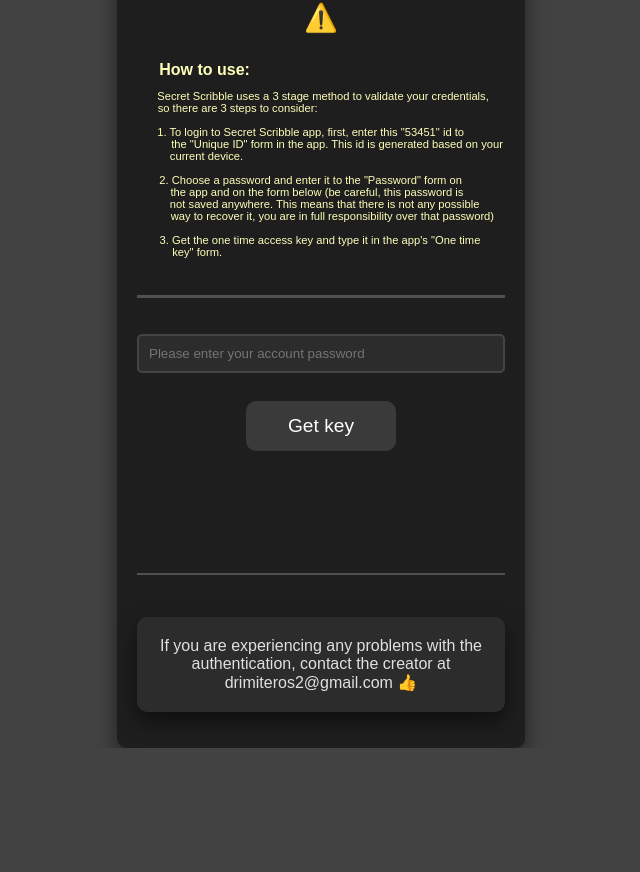
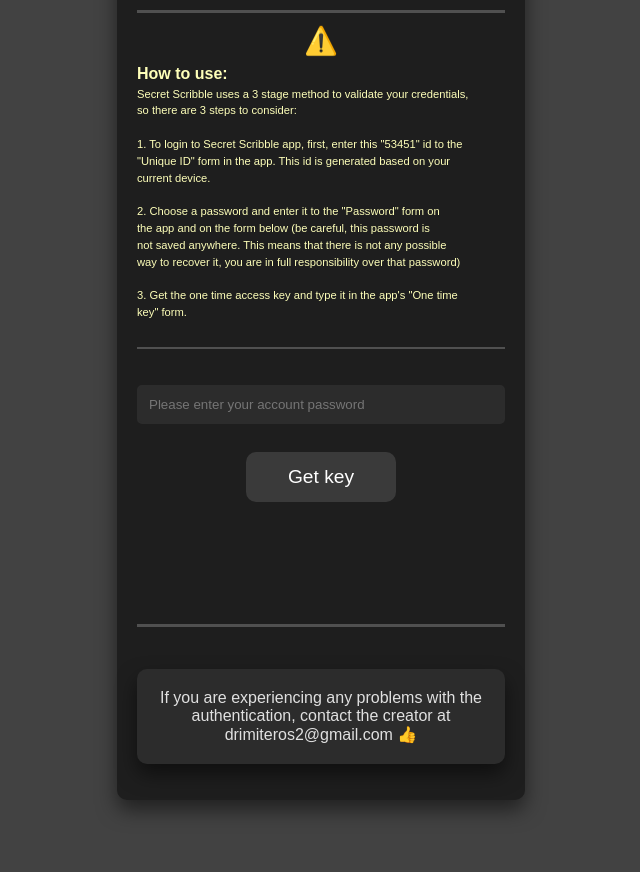
Before and after one commit to Drimiteros/2FA.io, a plain HTML site: page index.html in a window 1280 px wide. Shown: the part 90-962 px from the top of the page, without its empty margins (319-959 px from the left). Before the commit the page ends 838 px from the top, so only its background shows below. Drawn offline with nearby package versions, Linux system fonts and the light colour scheme.

Commit message:
Add files via upload

```diff
--- a/index.html
+++ b/index.html
@@ -8,7 +8,8 @@
     <link rel="stylesheet" href="styles.css">
 </head>
 <body>
-    <br><br>
+    <div class="baseContainer">
+        <br><br><br><br><br><br><br><br><br>
         <div class="container">
             <h1>Secret Scribble 2FA</h1>
             <hr>
@@ -16,18 +17,11 @@
                 <div class="container4">
                     <p>⚠️</p>
                 </div>
-            <p><b>&nbsp;&nbsp;&nbsp;&nbsp;&nbsp;How to use:</b></p>
-            <p>&nbsp;&nbsp;Secret Scribble uses a 3 stage method to validate your credentials,<br>so there are 3 steps to consider:&nbsp;&nbsp;&nbsp;&nbsp;&nbsp;&nbsp;&nbsp;&nbsp;&nbsp;&nbsp;&nbsp;&nbsp;&nbsp;&nbsp;&nbsp;&nbsp;&nbsp;&nbsp;&nbsp;&nbsp;&nbsp;&nbsp;&nbsp;&nbsp;&nbsp;&nbsp;&nbsp;
-                &nbsp;&nbsp;&nbsp;&nbsp;&nbsp;&nbsp;&nbsp;&nbsp;&nbsp;&nbsp;&nbsp;&nbsp;&nbsp;&nbsp;&nbsp;&nbsp;&nbsp;&nbsp;&nbsp;&nbsp;&nbsp;&nbsp;&nbsp;&nbsp;&nbsp;<br><br>1. To login to Secret Scribble app, first, enter this "53451" id to
-                &nbsp;&nbsp;&nbsp;&nbsp;&nbsp;<br>&nbsp;&nbsp;&nbsp;&nbsp;&nbsp;&nbsp;&nbsp;&nbsp;&nbsp;&nbsp;&nbsp;the "Unique ID" form in the app. This id is generated based on your<br>current device.&nbsp;&nbsp;&nbsp;&nbsp;&nbsp;
-                &nbsp;&nbsp;&nbsp;&nbsp;&nbsp;&nbsp;&nbsp;&nbsp;&nbsp;&nbsp;&nbsp;&nbsp;&nbsp;&nbsp;&nbsp;&nbsp;&nbsp;&nbsp;&nbsp;&nbsp;&nbsp;&nbsp;&nbsp;&nbsp;&nbsp;&nbsp;&nbsp;&nbsp;&nbsp;&nbsp;&nbsp;&nbsp;&nbsp;&nbsp;&nbsp;&nbsp;
-                &nbsp;
-                &nbsp;&nbsp;&nbsp;&nbsp;&nbsp;&nbsp;&nbsp;&nbsp;&nbsp;&nbsp;&nbsp;&nbsp;&nbsp;&nbsp;&nbsp;&nbsp;&nbsp;&nbsp;&nbsp;&nbsp;&nbsp;&nbsp;&nbsp;&nbsp;&nbsp;&nbsp;&nbsp;&nbsp;<br><br>2. Choose a password and enter it to the
-                "Password" form on&nbsp;&nbsp;&nbsp;&nbsp;&nbsp;&nbsp;<br> the app and on the form below (be careful, this password is &nbsp;<br>&nbsp;&nbsp;&nbsp;not saved anywhere. This means that there is not any possible<br>&nbsp;
-                &nbsp;&nbsp;&nbsp;&nbsp;&nbsp;&nbsp;way to recover it, you are in full responsibility over that password)<br><br>3. Get the one time access key and type it in the app's "One time<br>&nbsp;key" form.&nbsp;&nbsp;&nbsp;
-                &nbsp;&nbsp;&nbsp;&nbsp;&nbsp;&nbsp;&nbsp;&nbsp;&nbsp;&nbsp;&nbsp;&nbsp;&nbsp;&nbsp;&nbsp;&nbsp;&nbsp;&nbsp;&nbsp;&nbsp;&nbsp;&nbsp;&nbsp;&nbsp;&nbsp;&nbsp;&nbsp;&nbsp;&nbsp;&nbsp;&nbsp;&nbsp;&nbsp;&nbsp;&nbsp;&nbsp;
-                &nbsp;&nbsp;&nbsp;&nbsp;&nbsp;&nbsp;&nbsp;&nbsp;&nbsp;&nbsp;&nbsp;&nbsp;&nbsp;&nbsp;&nbsp;&nbsp;&nbsp;&nbsp;&nbsp;&nbsp;&nbsp;&nbsp;&nbsp;&nbsp;&nbsp;&nbsp;&nbsp;&nbsp;&nbsp;&nbsp;&nbsp;&nbsp;&nbsp;&nbsp;&nbsp;&nbsp;
-                &nbsp;&nbsp;</p>
+                <p><b>How to use:</b></p>
+                <p>Secret Scribble uses a 3 stage method to validate your credentials,<br>so there are 3 steps to consider:<br><br>1. To login to Secret Scribble app, first, enter this "53451" id to
+                    the "Unique ID" form in the app. This id is generated based on your<br>current device.<br><br>2. Choose a password and enter it to the
+                    "Password" form on<br> the app and on the form below (be careful, this password is <br>not saved anywhere. This means that there is not any possible<br>way to recover it, you are in full responsibility over that
+                    password)<br><br>3. Get the one time access key and type it in the app's "One time<br>key" form.</p>
             </div>
             <br><hr><br>
             <input type="password" id="nameInput" placeholder="Please enter your account password">
@@ -45,7 +39,8 @@
                 <p>If you are experiencing any problems with the authentication, contact the creator at drimiteros2@gmail.com 👍</p>
             </div>
         </div>
-    <br><br>
+        <br> <br> <br> <br>
+    </div>
     <script src="script.js"></script>
 </body>
 </html>
--- a/styles.css
+++ b/styles.css
@@ -30,13 +30,16 @@
     box-shadow: 0 10px 20px rgba(0, 0, 0, 0.5);
     color: #E0E0E0;
     max-width: 25rem;
+    font-size: 1rem;
 }
 
 .container3 p {
     color: rgb(254, 255, 185);
     font-size: 0.7rem;
-	display: flex;
-    justify-content: space-between;
+    text-align: left;
+    margin: 0;
+    padding: 0;
+    line-height: 1.5;
 }
 
 .container3 b {
@@ -55,9 +58,9 @@
     padding: 10px;
     margin: 10px 0;
     border-radius: 5px;
-    border: 2px solid #444;
+    border: 2px solid #2C2C2C;
     background-color: #2C2C2C;
-    color: #E0E0E0;
+    color: #ffffff;
     width: calc(100% - 24px);
 }
 
@@ -75,7 +78,7 @@
 
 button:hover {
     height: 60px;
-    width: 200px;
+    width: 160px;
     padding: 0.1rem 0.5rem;
     border-radius: 10px;
     cursor: pointer;
@@ -86,6 +89,7 @@
     background-color: #00fdfd;
     border-color: #00fdfd;
     border-width: 0.3rem;
+    box-shadow: 0 10px 20px rgba(0, 0, 0, 0.5);
 }
 
 #result {
```
Lines whose indentation alone changed are shown as unchanged.
